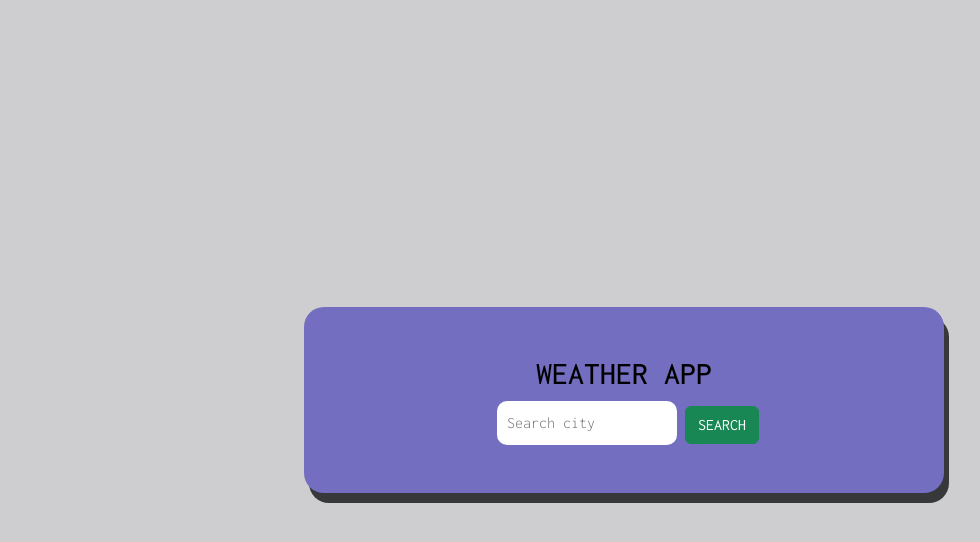
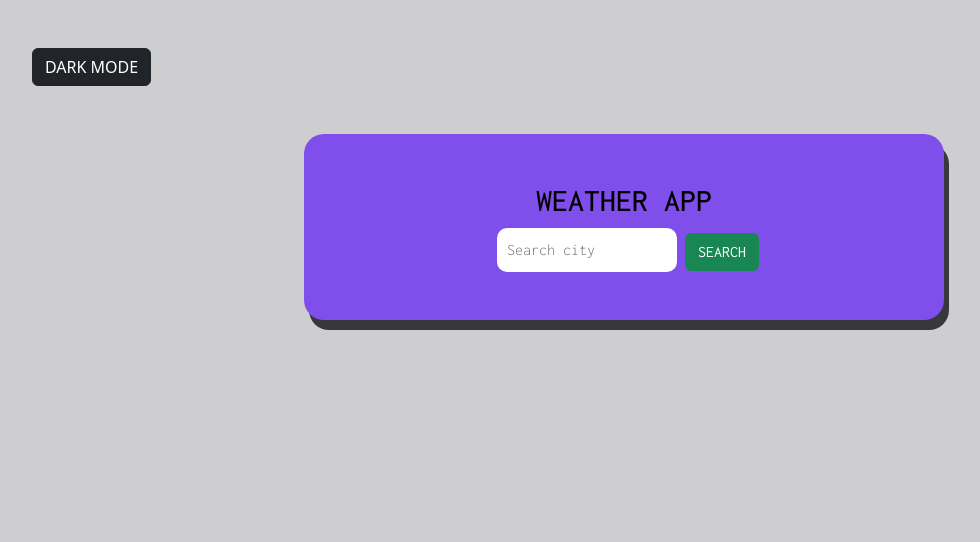
Before and after one commit to MattiaAngelini/weather-app-js-vanilla, a plain HTML site: page index.html in a window 1280 px wide. Shown: the whole page, without its empty margins (16-996 px from the left). Drawn offline with nearby package versions, Linux system fonts and the light colour scheme.

Commit message:
Added Dark/Light mode

```diff
--- a/index.html
+++ b/index.html
@@ -11,10 +11,9 @@
     <title>Document</title>
 </head>
 <body>
-
+  <button onclick="darkLightMode()" id="btn-mode" class="m-5 btn btn-dark">DARK MODE</button>
   <main class="d-flex align-items-center" >
-
-    <div class="p-5 ms-container">
+    <div id="ms-container" class="p-5">
       <h2 class="text-center">WEATHER APP</h2>
       <div class="d-flex justify-content-center">
           <div>
@@ -25,7 +24,6 @@
       </div>
 
       <div class="d-flex justify-content-center">
-
         <div class="card d-none m-5">
           <h3 class="card-header"></h3>
           <div class="card-body d-flex justify-content-evenly">
@@ -36,7 +34,6 @@
             <div class="d-flex justify-content-center align-items-center">
               <h4 id="temperature"></h4>
             </div>
-
           </div>
         </div>
       </div>
@@ -49,10 +46,7 @@
         </div>
       </div>
     </div>
-
   </main>
-
     <script src="./script.js" type="text/javascript"></script>
-
 </body>
 </html>
--- a/script.js
+++ b/script.js
@@ -4,6 +4,7 @@
 // Una breve descrizione delle condizioni meteorologiche (es. "Sereno", "Pioggia leggera").
 // Un'icona che rappresenta le condizioni meteo.
 // Implementa una funzionalità per salvare le città cercate di recente in un array e visualizzarle come una lista.
+// Implementa Dark Mode
 
 let searchedCity = []
 const searched = document.getElementById('searched')
@@ -13,12 +14,14 @@ const cardText = document.querySelector('.card-text')
 const cardIcon = document.querySelector('.img-card')
 const chronology = document.getElementById('chronology')
 const temperature = document.getElementById('temperature')
+const itemsDarkLightMode = document.querySelectorAll('h2 , h3')
+const msContainer = document.getElementById('ms-container')
+const btnDarkLight = document.getElementById('btn-mode')
+let darkModeOn = false
 
 function search(){
-
     const cityChoice = document.getElementById('cityChoice').value
     const li = document.createElement('li')
-
    //chiamata api
     fetch(`https://api.weatherapi.com/v1/current.json?key=a6ffe14779c64b6aa9b232703251503&q=${cityChoice}`)
     .then(response => {
@@ -34,14 +37,13 @@ function search(){
     card.classList.remove('d-none')
     chronology.classList.remove('d-none')
     cardHeader.innerHTML = data.location.name + ' (' + data.location.country + ') ' + data.location.localtime.split('').slice(-5).join('')
-    temperature.innerHTML =   data.current.temp_c + ' ° '
+    temperature.innerHTML = data.current.temp_c + ' ° '
     cardText.innerHTML = data.current.condition.text
     cardIcon.src = data.current.condition.icon
 
     searchedCity.push(data.location.name)
 
     for (let i = 0; i < searchedCity.length; i++) {
-
             li.innerHTML = searchedCity[i]
             searched.appendChild(li)
         }
@@ -54,3 +56,27 @@ function search(){
 function deleteChron(){
     searched.innerHTML = ''
 }
+
+function darkLightMode() {
+    darkModeOn = !darkModeOn
+
+    if (darkModeOn) {
+        itemsDarkLightMode.forEach(item => {
+            item.style.color = 'white';
+        });
+        card.style.backgroundColor = 'grey';
+        msContainer.style.backgroundColor = 'black';
+        btnDarkLight.classList.toggle('btn-dark', false);
+        btnDarkLight.classList.toggle('btn-light', true)
+        btnDarkLight.innerHTML = 'LIGHT MODE';
+    } else {
+        itemsDarkLightMode.forEach(item => {
+            item.style.color = 'black';
+        });
+        msContainer.style.backgroundColor = 'rgb(128, 78, 234)';
+        card.style.backgroundColor = 'rgb(204, 201, 201)';
+        btnDarkLight.classList.toggle('btn-light', false)
+        btnDarkLight.classList.toggle('btn-dark', true);
+        btnDarkLight.innerHTML = 'DARK MODE';
+    }
+}
--- a/style.css
+++ b/style.css
@@ -14,22 +14,19 @@ body{
     background-color: rgb(206, 205, 207);
 }
 
-main{
-    min-height: 100vh;
+h2,h3{
+    color: rgb(0, 0, 0);
 }
 
-h2,h3{
-    color: black;
-}
-
-.ms-container{
-    background-color: rgb(116, 110, 193);
+#ms-container{
+    background-color: rgb(128, 78, 234);
     border-radius: 20px;
     min-width: 50%;
     margin: auto;
     box-shadow: 5px 10px #36383a;
     color: white;
 }
+
 input {
     border: none;
     border-radius: 10px;
@@ -37,4 +34,5 @@ input {
 }
 .card{
     min-width: 30%;
+    background-color: rgb(204, 201, 201);
 }
```
Also changed, not shown: 1 other file.
